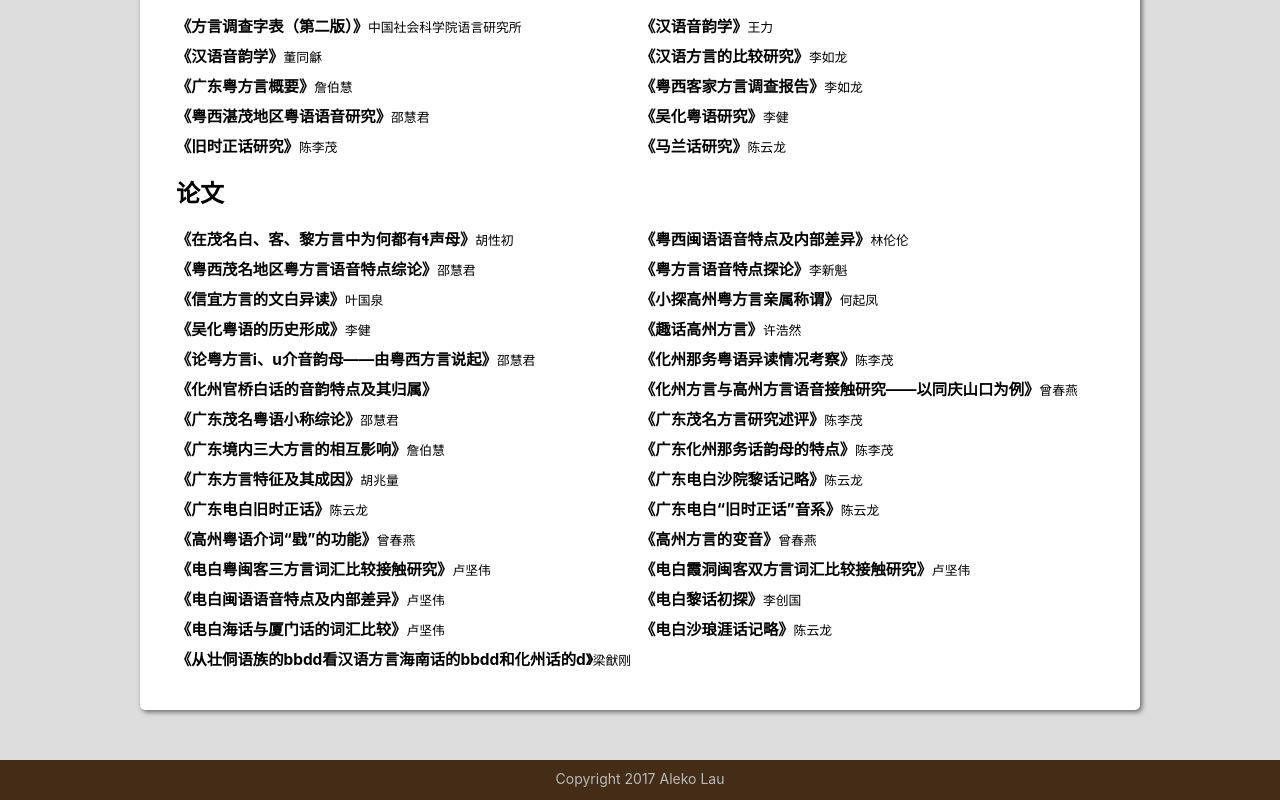
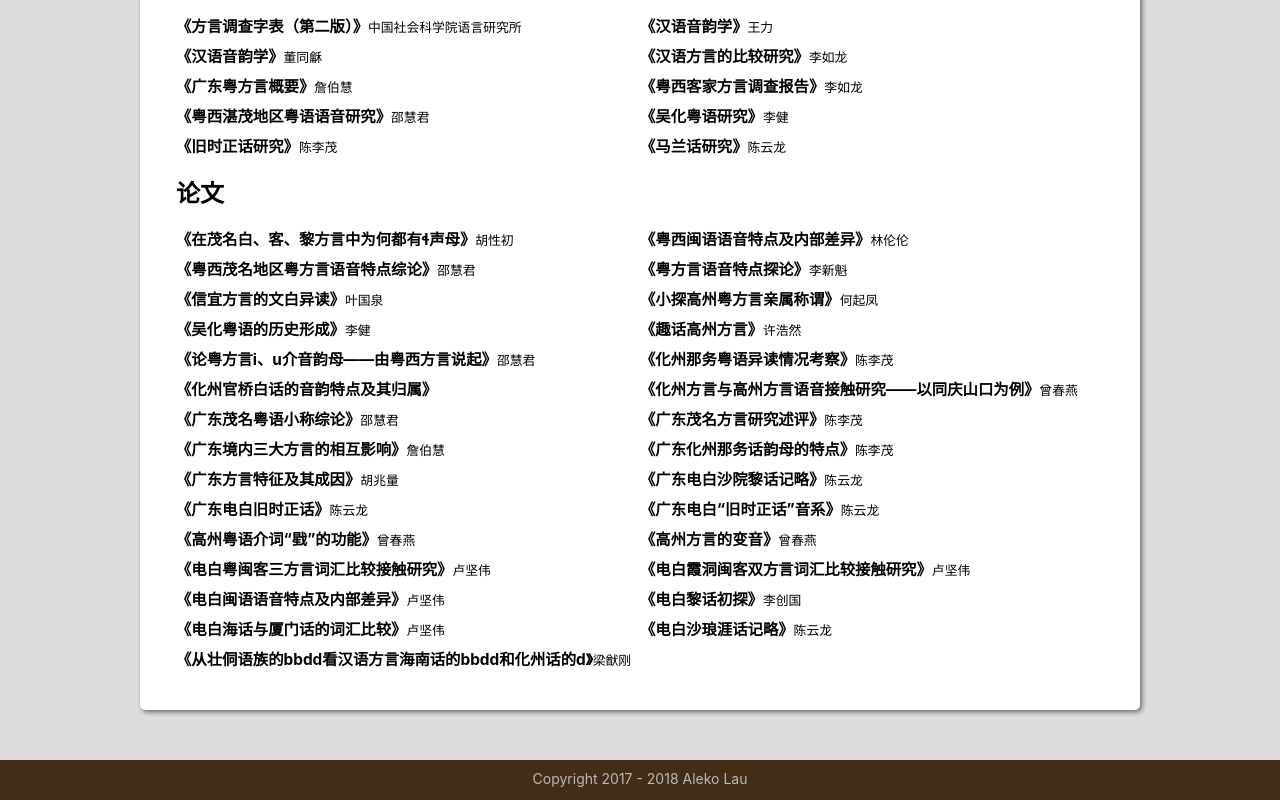
Before and after one commit to estemomento/trialect, a Vue app in the folder frontend/: page /resource in a window 1280 px wide. Shown: the part 519-1319 px from the top of the page. Built offline with nearby package versions, Linux system fonts and the light colour scheme.

Commit message:
[+] Footer: update copyright

```diff
--- a/frontend/src/elements/the-footer.vue
+++ b/frontend/src/elements/the-footer.vue
@@ -1,6 +1,6 @@
 <template functional>
   <footer>
-    <p>Copyright 2017 <a href="http://alekolau.cn">Aleko Lau</a></p>
+    <p>Copyright 2017 - 2018 <a href="http://estemomento.github.io">Aleko Lau</a></p>
   </footer>
 </template>
 
```
